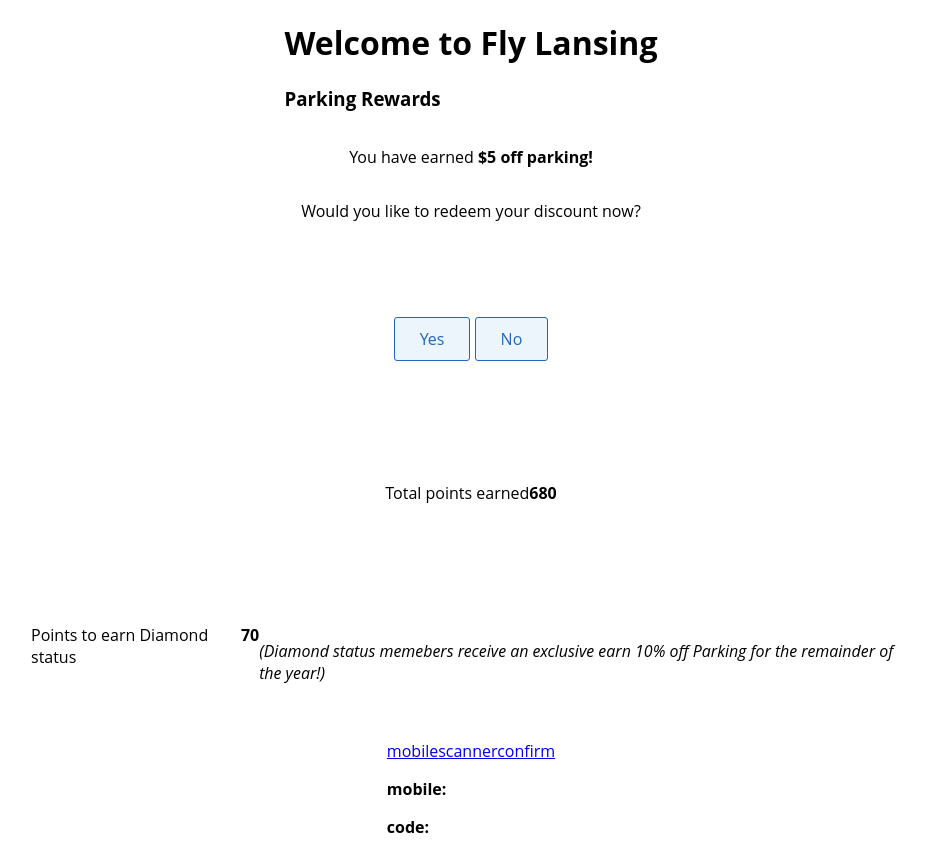
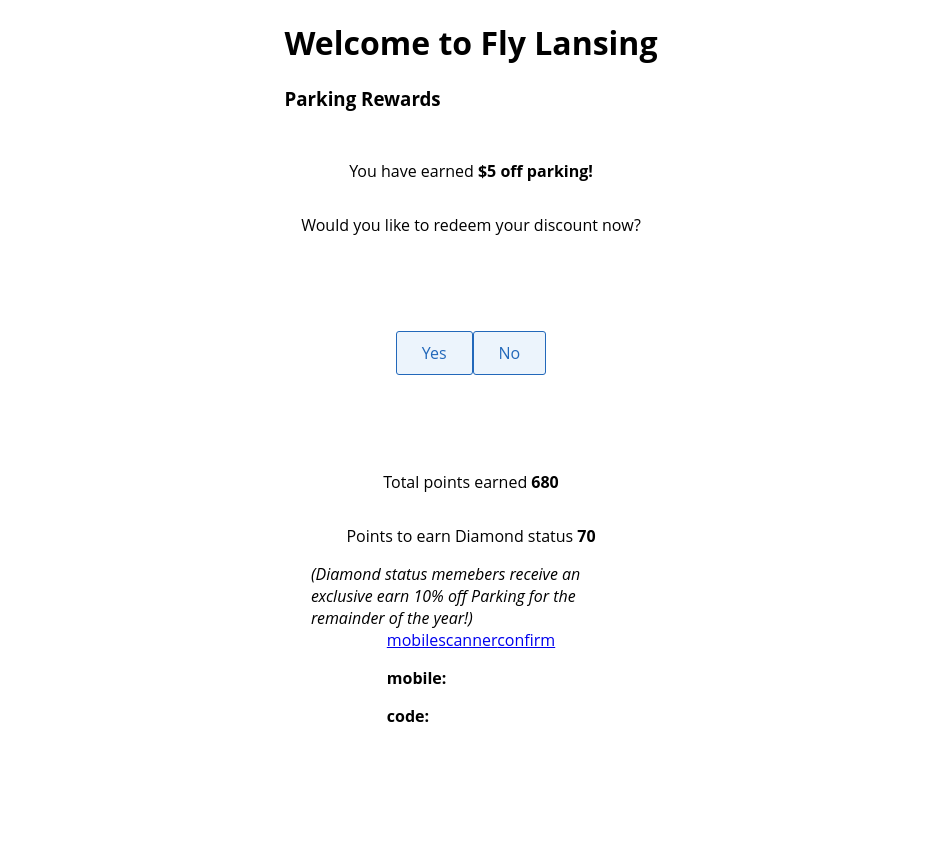
Before and after one commit to joshuasprow/parking-deals, a Next.js app: page /confirm in a window 1280 px wide. Shown: the whole page, without its empty margins (169-1096 px from the left). After the commit the page ends 800 px from the top, so only its background shows below. Built offline with nearby package versions, Linux system fonts and the light colour scheme.

Commit message:
prettying things up a bit

```diff
--- a/components/meta.js
+++ b/components/meta.js
@@ -28,10 +28,13 @@ export default ({ children, code, mobile }) => (
         flex-direction: column;
         align-items: center;
       }
-      section {
+      article {
         display: flex;
         flex-direction: column;
+        justify-content: center;
         align-items: center;
+        height: 300px;
+        margin-bottom: 25px;
       }
       button {
         appearance: none;
--- a/components/mobile-input.js
+++ b/components/mobile-input.js
@@ -52,7 +52,7 @@ export default class MobileInput extends React.PureComponent {
 
     return (
       <React.Fragment>
-        <section role="form">
+        <article role="form">
           <label htmlFor="mobile">Mobile Number</label>
           <input
             className={classNames(
@@ -65,7 +65,7 @@ export default class MobileInput extends React.PureComponent {
             placeholder="(   )   -"
             type="tel"
           />
-        </section>
+        </article>
 
         <style jsx>
           {`
--- a/pages/confirm.js
+++ b/pages/confirm.js
@@ -7,31 +7,46 @@ class Confirm extends React.PureComponent {
   render() {
     return (
       <Meta>
+        <article>
           <p>
             You have earned <strong>$5 off parking!</strong>
           </p>
           <p>Would you like to redeem your discount now?</p>
           <Row>
             <button>Yes</button>
-          <span> &nbsp; </span>
             <button>No</button>
           </Row>
+        </article>
+        <div>
+          <p>
+            Total points earned <strong>680</strong>
+          </p>
 
-        <Row>
-          Total points earned
-          <strong>680</strong>
-        </Row>
+          <p>
+            Points to earn Diamond status <strong>70</strong>
+          </p>
 
-        <Row>
-          Points to earn Diamond status
-          <strong>70</strong>
-          <p>
           <em>
             (Diamond status memebers receive an exclusive earn 10% off Parking
             for the remainder of the year!)
           </em>
-          </p>
-        </Row>
+        </div>
+
+        <style jsx>
+          {`
+            button {
+              margin 5px;
+            }
+            div {
+              display: flex;
+              flex-direction: column;
+              align-items: center;
+            }
+            em {
+              width: 20rem;
+            }
+          `}
+        </style>
       </Meta>
     );
   }
--- a/pages/index.js
+++ b/pages/index.js
@@ -17,7 +17,6 @@ class Home extends React.PureComponent {
       <Meta>
         <MobileInput mobile={mobile} onMobileChange={this.handleMobile} />
 
-        {/* Don't worry about styling Links. They don't render. */}
         <Link href={{ pathname: '/scanner', query: { mobile } }}>
           <button disabled={mobile.length < 10}>Next</button>
         </Link>
```
Also changed, not shown: pages/scanner.js (+10 -5 lines), static/checkmark.png (added), 1 other file (tests, documents, lock files or other folders). Lines whose indentation alone changed are shown as unchanged.
